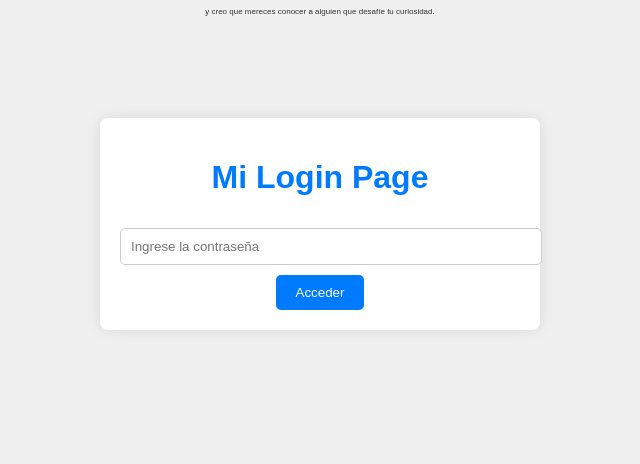
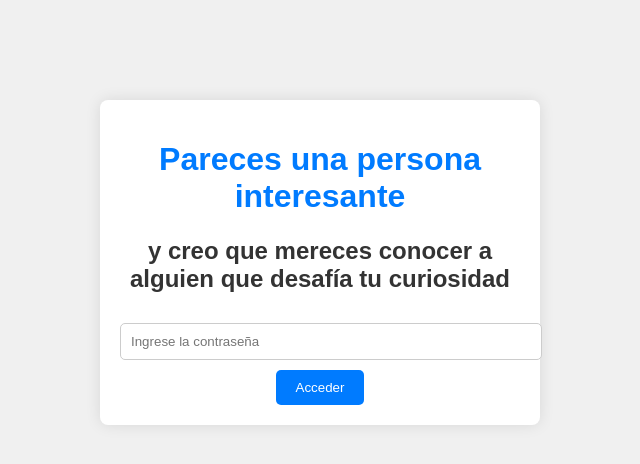
Before and after one commit to rubengervi/mi-login-page, a plain HTML site: page index.html in a window 1280 px wide. Shown: the whole page, without its empty margins (320-960 px from the left). Drawn offline with Linux system fonts and the light colour scheme.

Commit message:
Update index.html

```diff
--- a/index.html
+++ b/index.html
@@ -4,7 +4,7 @@
     <meta charset="UTF-8">
     <meta name="viewport" content="width=device-width, initial-scale=1.0">
     <title>Pareces una persona interesante</title>
-    <subtitle style="font-size: 0.5em;">y creo que mereces conocer a alguien que desafíe tu curiosidad.</subtitle>
+
     <style>
         body {
             font-family: Arial, sans-serif;
@@ -47,7 +47,8 @@
 </head>
 <body>
     <div class="container">
-        <h1>Mi Login Page</h1>
+        <h1>Pareces una persona interesante</h1>
+        <h2>y creo que mereces conocer a alguien que desafía tu curiosidad</h2>
         <form id="loginForm">
             <input type="password" id="password" placeholder="Ingrese la contraseña" required>
             <button type="submit">Acceder</button>
```
